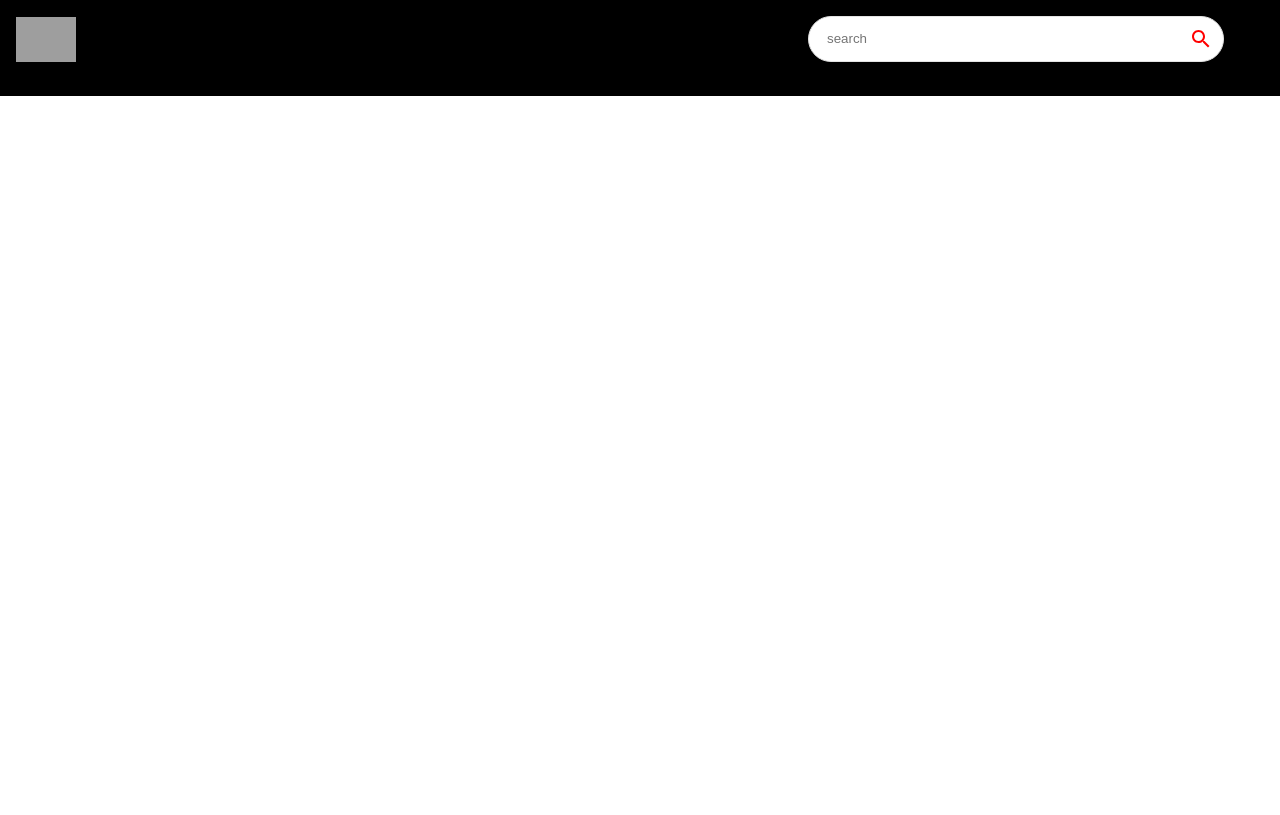
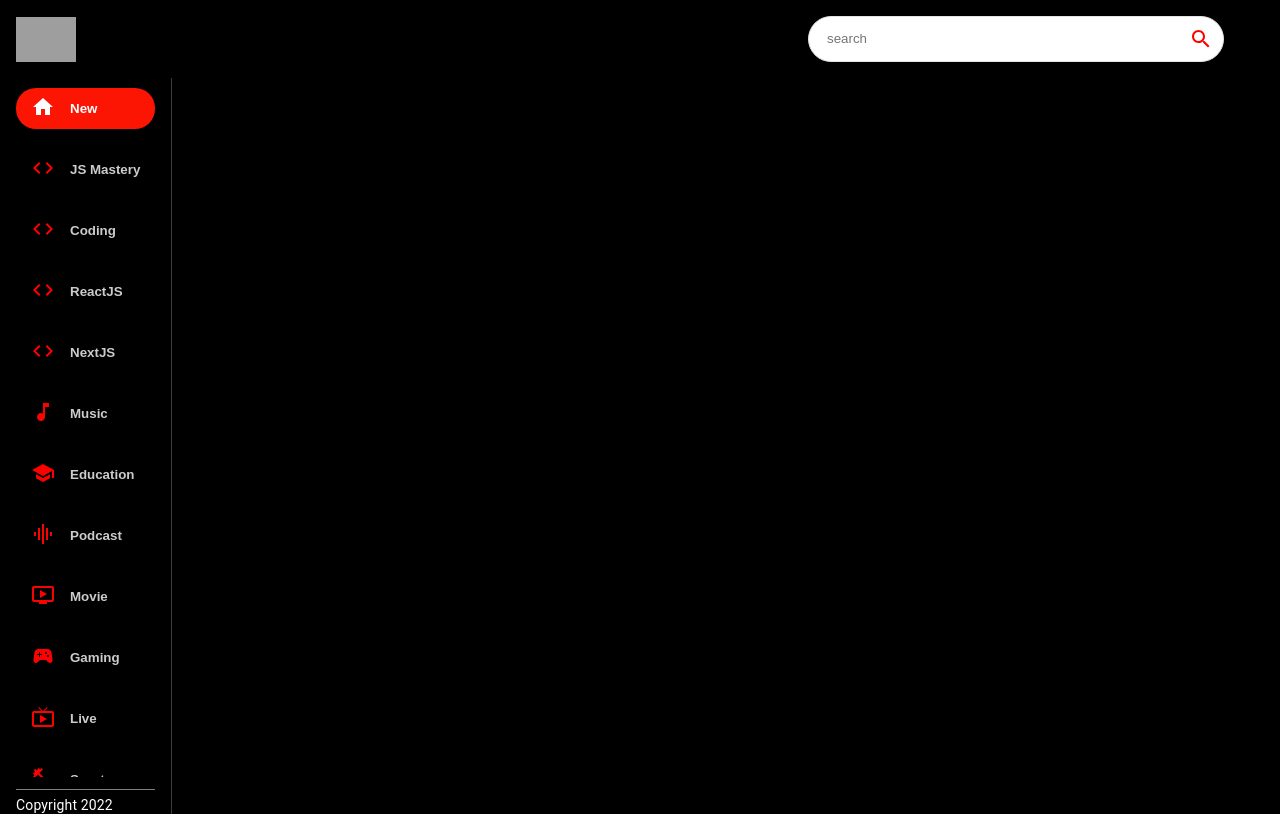
Before and after one commit to MariKerdika/Youtube, a React (Create React App) app: page / in a window 1280 px wide. Built offline with nearby package versions, Linux system fonts and the light colour scheme; grey boxes are pictures that could not be loaded.

Commit message:
add main sidebar

```diff
--- a/src/components/Feed.jsx
+++ b/src/components/Feed.jsx
@@ -1,7 +1,33 @@
-import React from "react";
+import { useState, useEffect } from "react";
+import { Box, Stack, Typography } from "@mui/material";
+import SideBar from "./SideBar";
 
 const Feed = () => {
-  return <div>Feed</div>;
+  return (
+    <Stack sx={{ flexDirection: { sx: "column", md: "row" } }}>
+      <Box
+        sx={{
+          height: { sx: "auto", md: "92vh" },
+          borderRight: "1px solid #3d3d3d",
+          px: { sx: 0, md: 2 },
+        }}
+      >
+        <SideBar />
+        <Typography
+          className="copyright"
+          variant="body2"
+          sx={{
+            mt: 1.5,
+            color: "#fff",
+            borderTop: "1px solid grey",
+            paddingTop: "5px",
+          }}
+        >
+          Copyright 2022
+        </Typography>
+      </Box>
+    </Stack>
+  );
 };
 
 export default Feed;
--- a/src/components/SearchBar.jsx
+++ b/src/components/SearchBar.jsx
@@ -16,7 +16,7 @@
         mr: { sm: 5 },
       }}
     >
-      <input className="search-bar" placeHolder="search" />
+      <input className="search-bar" placeholder="search" />
       <IconButton type="submit" sx={{ p: "10px", color: "red" }}>
         <Search />
       </IconButton>
--- /dev/null
+++ b/src/components/SideBar.jsx
@@ -0,0 +1,42 @@
+import { Stack } from "@mui/material";
+import { categories } from "../utils/constants";
+
+const selectedCategory = "New";
+
+const SideBar = () => (
+  <Stack
+    direction="row"
+    sx={{
+      overflowY: "auto",
+      height: { sx: "auto", md: "95%" },
+      flexDirection: { md: "column" },
+    }}
+  >
+    {categories.map((category) => (
+      <button
+        className="category-btn"
+        style={{
+          background: category.name === selectedCategory && "#FC1503",
+          color: "white",
+        }}
+        key={category.name}
+      >
+        <span
+          style={{
+            color: category.name === selectedCategory ? "white" : "red",
+            marginRight: "15px",
+          }}
+        >
+          {category.icon}
+        </span>
+        <span
+          style={{ opacity: category.name === selectedCategory ? "1" : "0.8" }}
+        >
+          {category.name}
+        </span>
+      </button>
+    ))}
+  </Stack>
+);
+
+export default SideBar;
--- a/src/components/index.js
+++ b/src/components/index.js
@@ -4,3 +4,4 @@
 export { default as SearchFeed } from "./SearchFeed";
 export { default as VideoDetail } from "./VideoDetail";
 export { default as SearchBar } from "./SearchBar";
+export { default as SideBar } from "./SideBar";
```
